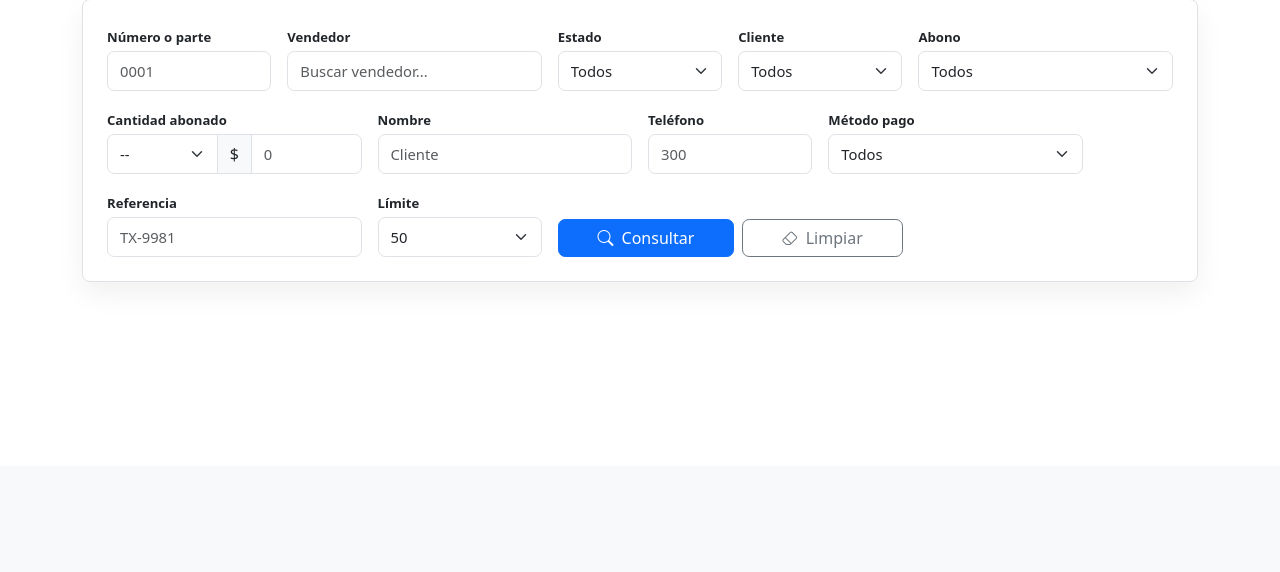
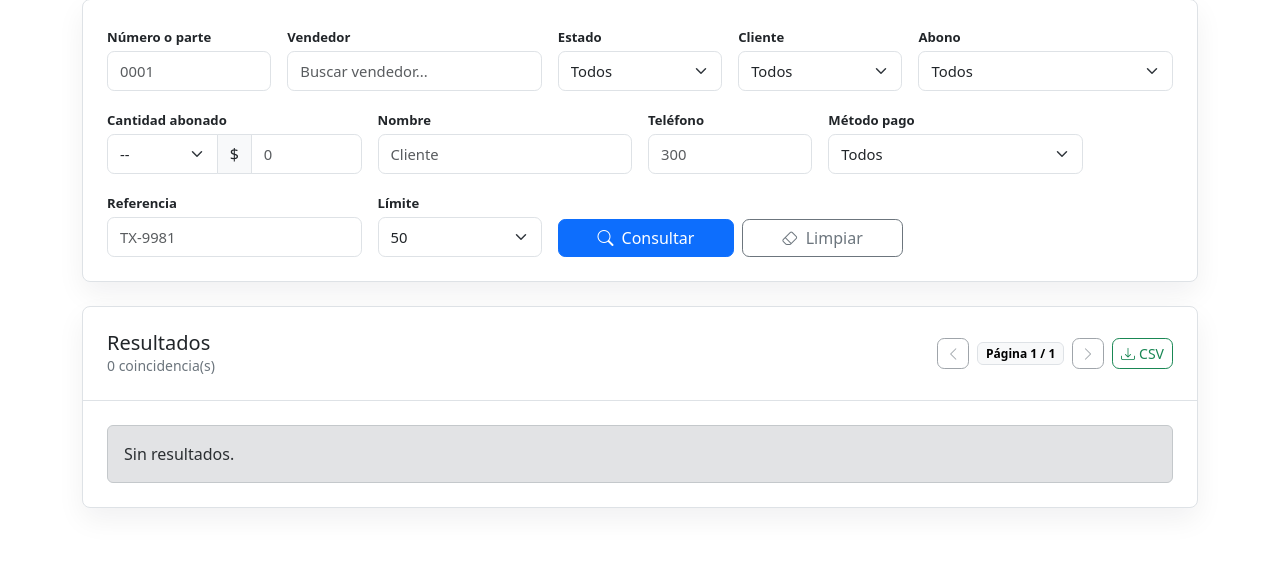
Before and after one commit to adrianisajar/proyectoBoleteria, a Flask app: page /consultas in a window 1280 px wide. Shown: the part 334-906 px from the top of the page. Before the commit the page ends 616 px from the top, so only its background shows below. Run offline with Flask 3, Linux system fonts and the light colour scheme; data that the repository does not hold is empty.

Commit message:
Consultas muestran todas las boletas por defecto, límite Todo (tabla y exportación) y navegación con coma en compradores

```diff
--- a/motores/boletas.py
+++ b/motores/boletas.py
@@ -5,7 +5,7 @@ import re
 
 from flask import Flask, Response
 
-from motores.constants import BOLETA_MAX, BOLETA_MIN, CONSULTA_LIMIT_MAX, VENDEDOR_LOCAL
+from motores.constants import BOLETA_MAX, BOLETA_MIN, VENDEDOR_LOCAL
 from motores.errores import safe_error_message
 from motores.shared import (
     boletas,
@@ -86,7 +86,7 @@ def register_routes(app: Flask) -> None:
             except Exception as exc:
                 flash(f"No se pudo ejecutar la consulta: {exc}", "danger")
 
-        total_pages = max(1, (total_resultados + limite - 1) // limite)
+        total_pages = 1 if limite == 0 else max(1, (total_resultados + limite - 1) // limite)
         if page > total_pages and total_resultados:
             return redirect(build_page_url("consultas", filters, total_pages))
 
@@ -174,7 +174,7 @@ def register_routes(app: Flask) -> None:
         try:
             require_collections()
             projection = {"_id": 1, "vendedor_id": 1, "cliente": 1, "estado": 1, "total_abonado": 1, "historial_pagos": 1}
-            docs = list(boletas.find(query, projection).sort("_id", 1).limit(CONSULTA_LIMIT_MAX))
+            docs = list(boletas.find(query, projection).sort("_id", 1))
 
             output = io.StringIO()
             writer = csv.writer(output, delimiter=";")
--- a/motores/consulta_service.py
+++ b/motores/consulta_service.py
@@ -41,7 +41,7 @@ def build_consulta_context(args: dict) -> dict:
     numero_query, numero_exacto = ticket_number_query(filters["numero"], errors)
     desde = parse_int_filter(filters["desde"], "Desde", errors, BOLETA_MIN, BOLETA_MAX)
     hasta = parse_int_filter(filters["hasta"], "Hasta", errors, BOLETA_MIN, BOLETA_MAX)
-    limite = parse_int_filter(filters["limite"], "Límite", errors, 1, CONSULTA_LIMIT_MAX) or CONSULTA_LIMIT_DEFAULT
+    limite = 0 if filters["limite"] in ("0", "todo") else parse_int_filter(filters["limite"], "Límite", errors, 1, CONSULTA_LIMIT_MAX) or CONSULTA_LIMIT_DEFAULT
 
     if filters["estado"]:
         if filters["estado"] in ESTADOS_BOLETA:
--- a/templates/inicio.html
+++ b/templates/inicio.html
@@ -154,6 +154,7 @@
         <div class="col-sm-6 col-lg-2">
             <label for="limite" class="form-label fw-semibold">Límite</label>
             <select class="form-select" id="limite" name="limite">
+                <option value="0" {% if limite == 0 %}selected{% endif %}>Todo</option>
                 <option value="50" {% if limite == 50 %}selected{% endif %}>50</option>
                 <option value="100" {% if limite == 100 %}selected{% endif %}>100</option>
                 <option value="200" {% if limite == 200 %}selected{% endif %}>200</option>
@@ -172,7 +173,7 @@
     </form>
 </div>
 
-<div id="resultados" class="office-card bg-body overflow-hidden mb-4"{% if not has_filters %} style="display:none"{% endif %}>
+<div id="resultados" class="office-card bg-body overflow-hidden mb-4">
     <div class="p-3 p-md-4 border-bottom d-flex flex-column flex-md-row justify-content-between gap-2">
         <div>
             <h2 class="h5 mb-0">Resultados</h2>
@@ -462,7 +463,7 @@
 {% endblock %}
 
 {% block scripts %}
-{% if total_resultados > 0 %}
+{% if has_filters and total_resultados > 0 %}
 <script>
     (function() {
         var el = document.getElementById("resultados");
```
Also changed, not shown: templates/compradores_rapido.html (+14 -0 lines).
